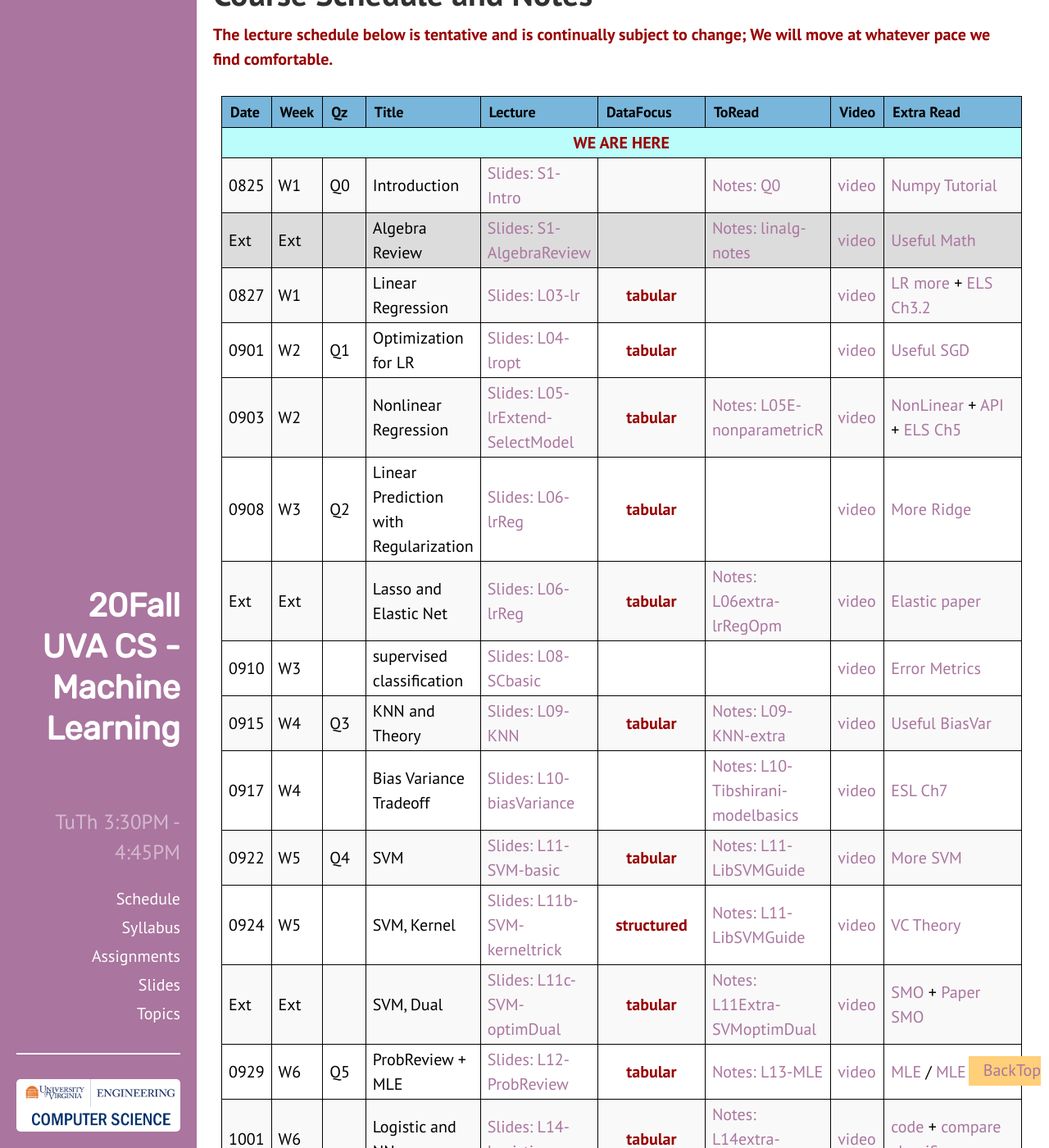
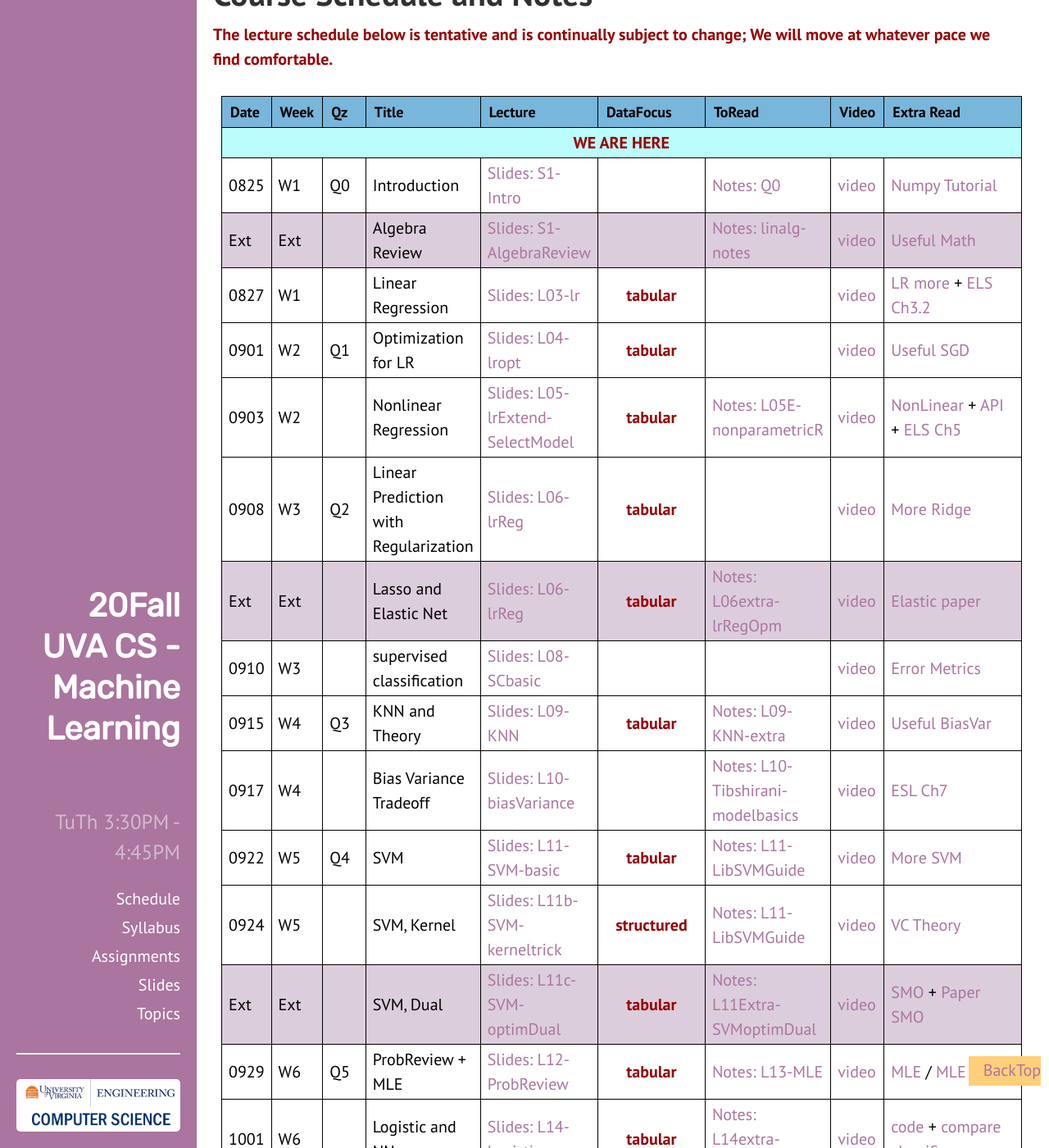
Before and after one commit to qiyanjun/2020f-UVA-CS-MachineLearningDeep, a Jekyll site: the page built from index.html, in a window 1280 px wide and 1400 px high, scrolled down 285 px. Shown: the whole window at 82% size. Built offline with Jekyll 4.4.1, drawn with Linux system fonts in a browser that asks for light colours; some of the changed text lies outside the part shown.

Commit message:
revise the table background override

```diff
--- a/index.html
+++ b/index.html
@@ -49,11 +49,11 @@ desc: 'Website for 2020-Fall-UVA-CS Machine Learning, Math Foundation and Good U
 {% assign currentTag = 0 %}
 {% assign sorted = site.contents %}
 
-{% assign ddates = "0825|Ext|0827|0901|0903|0908|Ext|0910|0915|0917|0922|0924|Ext|0929|1001|1006|1008|1013|1015|1020|Ext|1022|1027|1029|1103|1105|1110|1112|1117|Ext|1119|1124" | split: "|" %}
+{% assign ddates = "0825|Ext|0827|0901|0903|0908|Ext|0910|0915|0917|0922|0924|Ext|0929|1001|1006|1008|1013|1015|1020|Ext|1022|1027|1029|1103|1105|1110|1112|1117|1119|Ext|1124" | split: "|" %}
 
-{% assign dweeks = "W1|Ext|W1|W2|W2|W3|Ext|W3|W4|W4|W5|W5|Ext|W6|W6|W7|W7|Ext|W8|W9|Ext|W9|W10|W10|W11|W11|W12|W12|W13|Ext|W13|W14|W14|W15" | split: "|" %}
+{% assign dweeks = "W1|Ext|W1|W2|W2|W3|Ext|W3|W4|W4|W5|W5|Ext|W6|W6|W7|W7|Ext|W8|W9|Ext|W9|W10|W10|W11|W11|W12|W12|W13|W13|Ext|W14|W14|W15" | split: "|" %}
 
-{% assign Qdates = "|Q0|||Q1||Q2|| |Q3| |Q4| | |Q5|| Q6|| | Q7|| |Q8||Q9||Q10||Q11|| |Q12|" | split: "|" %}
+{% assign Qdates = "|Q0|||Q1||Q2|| |Q3| |Q4| | |Q5|| Q6|| | Q7|| |Q8||Q9||Q10||Q11||Q12||Q?|" | split: "|" %}
 
 {% for post in sorted %}
 
@@ -65,14 +65,16 @@ desc: 'Website for 2020-Fall-UVA-CS Machine Learning, Math Foundation and Good U
 {% endif %}
 
 
-{% if  dweeks[counter]  contains 'Ext'  %}
-  <tr bgcolor="gainsboro">
+{% if  dweeks[counter] contains "Ext" or ddates[counter] contains "Ext"  %}
+  <tr bgcolor="#dcdcdcdc" >
+  <td bgcolor="#dcdcdcdc">{{ ddates[counter] }} </td>
+  <td bgcolor="#dcdcdcdc">{{ dweeks[counter] }}</td>
 {% else %}
   <tr >
+  <td>{{ ddates[counter] }} </td>
+  <td>{{ dweeks[counter] }}</td>
 {% endif %}
 
-<td>{{ ddates[counter] }} </td>
-<td>{{ dweeks[counter] }}</td>
 
 {% assign counter=counter | plus:1 %}
 
--- a/public/css/poole.css
+++ b/public/css/poole.css
@@ -248,7 +248,7 @@ th {
 }
 tbody tr:nth-child(odd) td,
 tbody tr:nth-child(odd) th {
-  background-color: #f9f9f9;
+/*  background-color: #f9f9f9; */
 }
 
 
```
Also changed, not shown: Assignments.md (+2 -9 lines), Gemfile.lock (added).
